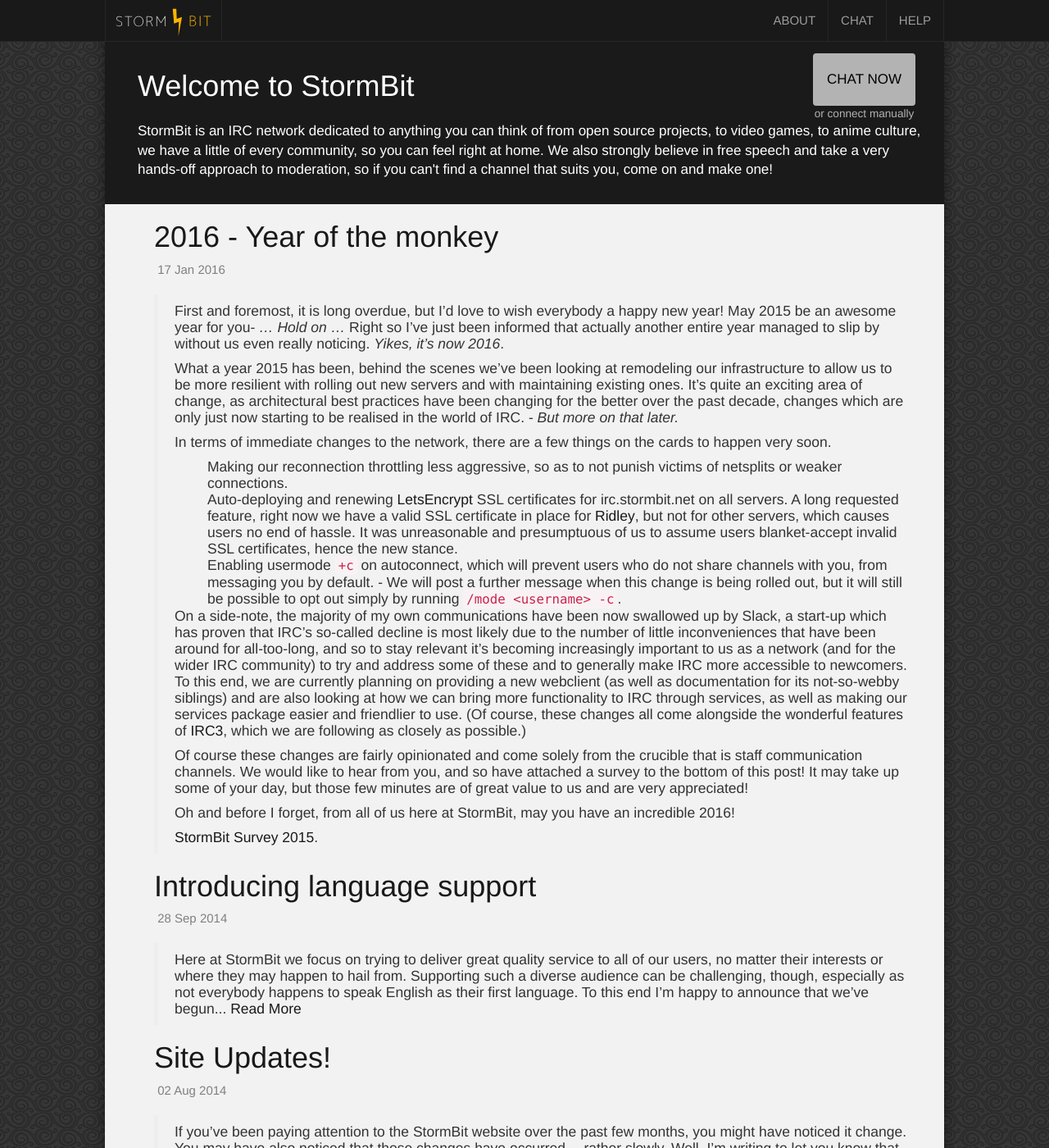
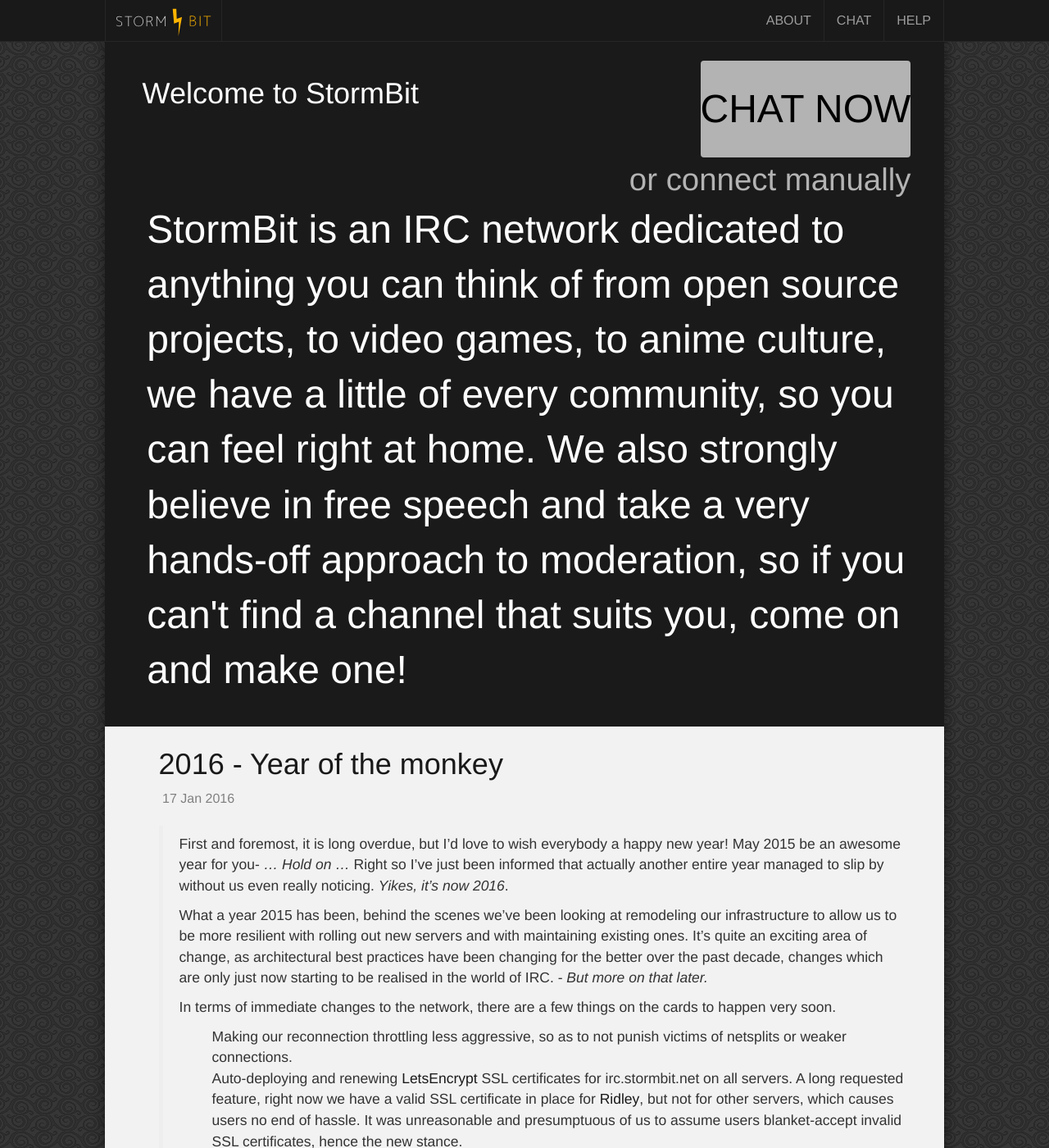
Before and after one commit to StormBit/stormbit.github.io, a Jekyll site: the page built from index.html, in a window 1280 px wide and 1400 px high. Shown: the whole window at 82% size. Built offline with Jekyll 4.4.1, drawn with Linux system fonts in a browser that asks for light colours; nearby versions of some CDN libraries; the list of posts is cut into pages by our own code.

Commit message:
Make things a tad more readable

```diff
--- a/_sass/global.scss
+++ b/_sass/global.scss
@@ -6,7 +6,6 @@
 	color: hsl(0, 0%, 20%);
 	font-family: $font-family;
 	font-size: $font-size;
-	font-weight: 300;
 	height: 100%;
 	line-height: $line-height;
 	width: 100%;
--- a/_sass/settings.scss
+++ b/_sass/settings.scss
@@ -1,6 +1,6 @@
 $base: "..";
-$line-height: 20px;
-$font-size: 15px;
+$line-height: 1.6rem;
+$font-size: 1rem;
 $background: url("/img/bg.png");
 $font-family: 'Helvetica Neue', Helvetica, Arial, sans-serif;
 $max-width: 1024px;
```
